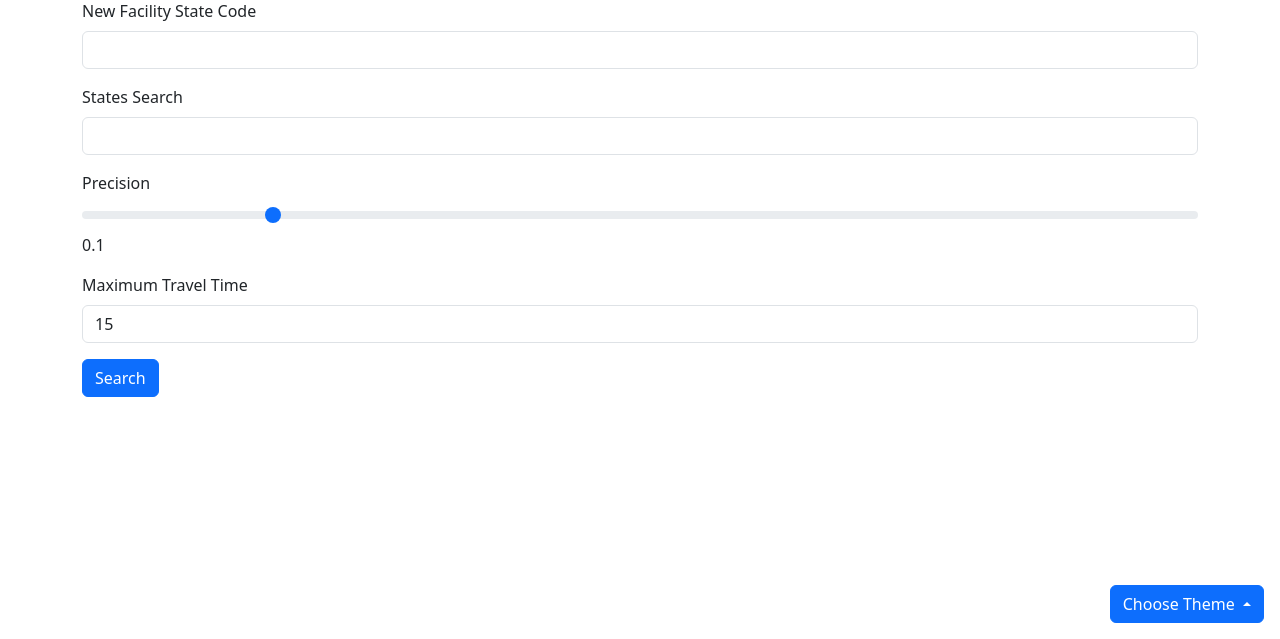
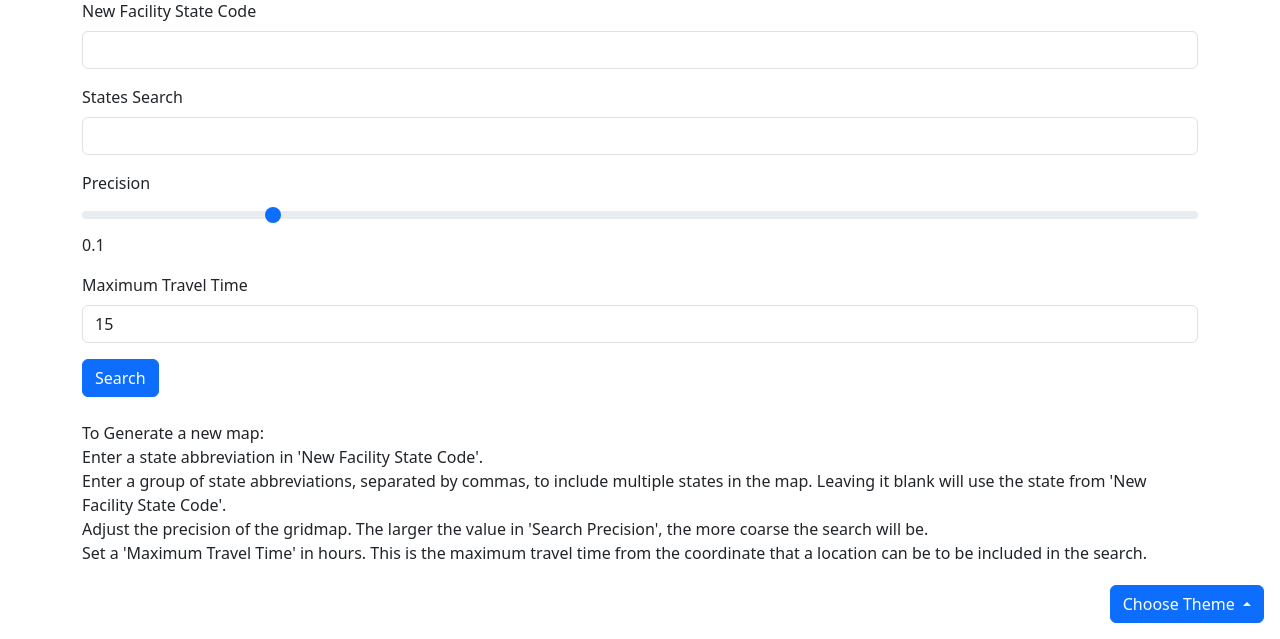
Before and after one commit to Wayto0blivion/Solar-Panel-Project-Front-End, a Flask app: page /state-search in a window 1280 px wide. Shown: the part 161-800 px from the top of the page. Run offline with Flask 3, Linux system fonts and the light colour scheme; some libraries are stand-ins or nearby versions.

Commit message:
Added explanation for how to use "Generate State Map" page.

```diff
--- a/templates/webviews_search.html
+++ b/templates/webviews_search.html
@@ -51,7 +51,13 @@
     };
 </script>
 
-<div>
-
+<div class="container">
+        <p>
+            To Generate a new map: <br>
+            Enter a state abbreviation in 'New Facility State Code'. <br>
+            Enter a group of state abbreviations, separated by commas, to include multiple states in the map. Leaving it blank will use the state from 'New Facility State Code'. <br>
+            Adjust the precision of the gridmap. The larger the value in 'Search Precision', the more coarse the search will be. <br>
+            Set a 'Maximum Travel Time' in hours. This is the maximum travel time from the coordinate that a location can be to be included in the search.
+        </p>
 </div>
 {% endblock %}
```
